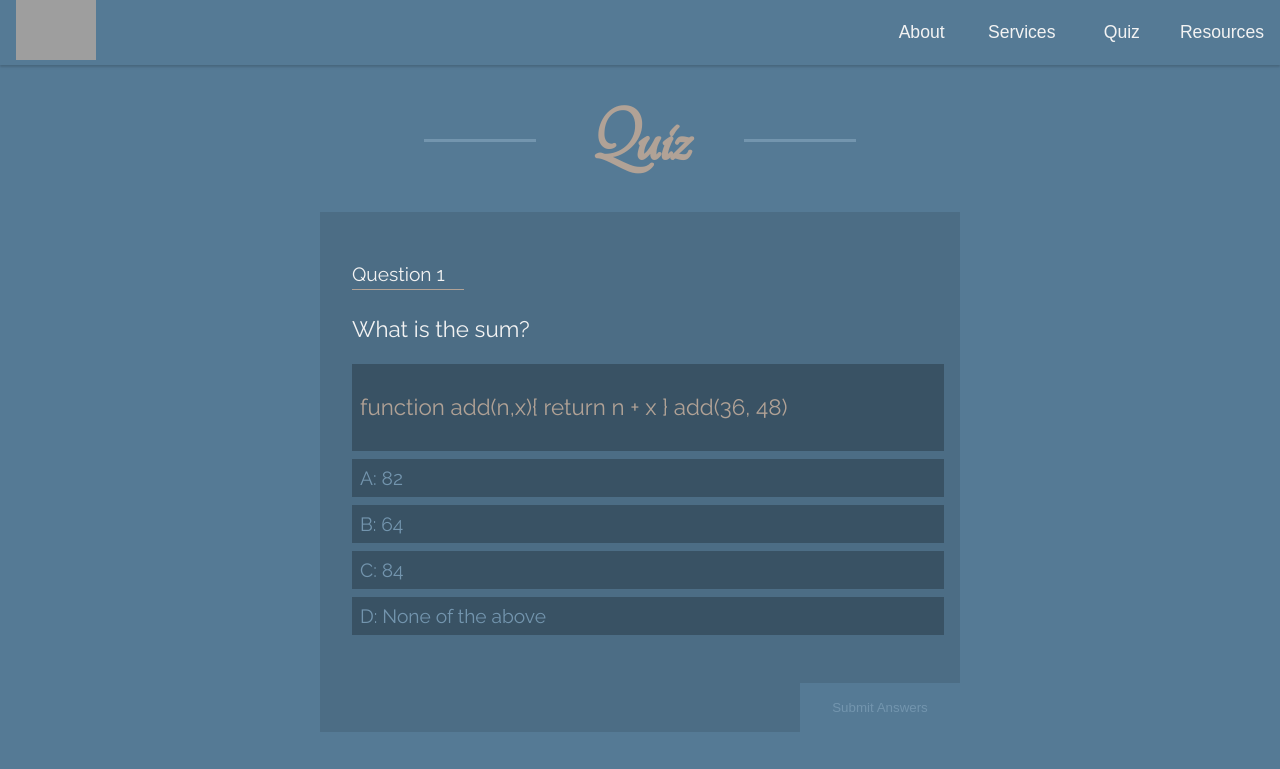
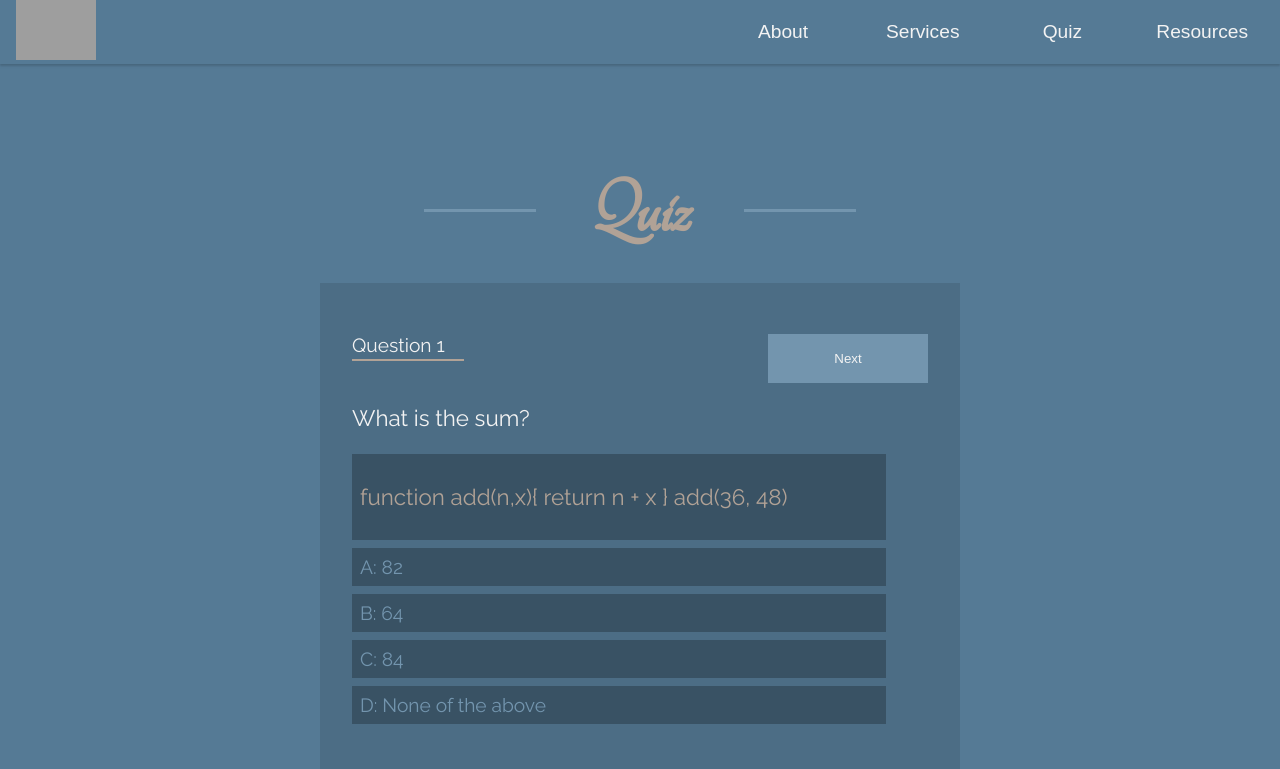
Before and after one commit to AlexShiresRoth/tutor-site, a Gatsby site: page /quiz in a window 1280 px wide. Shown: the top 769 px of the page. Built offline with nearby package versions, Linux system fonts and the light colour scheme; Gatsby itself is replaced by a stand-in of ours; grey boxes are pictures that could not be loaded.

Commit message:
add nav styles

```diff
--- a/src/components/about/aboutstyles/AboutHeader.module.scss
+++ b/src/components/about/aboutstyles/AboutHeader.module.scss
@@ -1,6 +1,6 @@
 @import "../../../../sass/variables";
 .header {
-  min-height: 100vh;
+  min-height: 120vh;
   background: $brand-blue;
   display: flex;
   flex-direction: column;
--- a/src/components/navstyles/nav.module.scss
+++ b/src/components/navstyles/nav.module.scss
@@ -9,6 +9,7 @@
   justify-content: space-between;
   align-items: center;
   width: 100%;
+  height: 4rem;
   min-height: 4rem;
   box-shadow: 0 2px 2px darken($brand-blue, 7%);
   & a {
@@ -30,6 +31,36 @@
   gap: 1rem;
   margin-right: 1rem;
   justify-items: center;
+  align-content: center;
+  height: 100%;
+  & a {
+    color: $brand-text;
+    font-size: 1.2rem;
+    padding: 1rem;
+    transition: all 0.4s ease-in-out;
+    position: relative;
+    text-decoration: none;
+    &::after {
+      content: "";
+      width: 0px;
+      height: 3px;
+      display: block;
+      visibility: hidden;
+      transition: all 0.4s ease-in-out;
+      position: absolute;
+      top: 100%;
+      align-self:center;
+    }
+    &:hover {
+      cursor: pointer;
+    }
+    &:hover::after {
+      visibility: visible;
+      width: 100%;
+      display: block;
+      background: $brand-brown;
+    }
+  }
 }
 
 @media screen and (max-width: 700px) {
--- a/src/components/quiz/QuizMap.js
+++ b/src/components/quiz/QuizMap.js
@@ -17,11 +17,11 @@ class QuizMap extends React.Component {
   }
 
   getAnswer = e => {
+    //figure out how to match
     e.persist()
-    e.target.childNodes[0]
+    e.target.childNodes[0].classList.contains("input-radio")
       ? (e.target.childNodes[0].checked = true)
       : (e.target.parentNode.childNodes[0].checked = true)
-
     const name = e.target.childNodes[0].name
       ? e.target.childNodes[0].name
       : e.target.parentNode.childNodes[0].name
@@ -53,6 +53,7 @@ class QuizMap extends React.Component {
         <div className={quizStyles.question}>
           <div className={quizStyles.question__num}>
             <p>Question {ques.num}</p>
+            <button>Next</button>
           </div>
           <div className={quizStyles.question__question}>
             <p>{ques.question}</p>
@@ -71,8 +72,9 @@ class QuizMap extends React.Component {
                     type="radio"
                     name={ques.name}
                     value={choice.qNum}
+                    className="input-radio"
                   ></input>
-                  <label for="answer">
+                  <label for="answer" className="label">
                     {choice.qNum}: {choice.ans}
                   </label>
                 </div>
--- a/src/components/quiz/quizstyles/QuizHeader.module.scss
+++ b/src/components/quiz/quizstyles/QuizHeader.module.scss
@@ -1,7 +1,7 @@
 @import "../../../../sass/variables";
 
 .header {
-  min-height: 100vh;
+  min-height: 120vh;
   background: $brand-blue;
   display: flex;
   flex-direction: column;
@@ -84,10 +84,13 @@
       visibility: hidden;
     }
     & .question {
-      min-width: 50vw;
+      min-width: 45vw;
       margin: 2rem;
     }
     & .question__num {
+      display:flex;
+      flex-direction: row;
+      justify-content: space-between;
       & p {
         color: $brand-text;
         font-size: 1.2rem;
```
